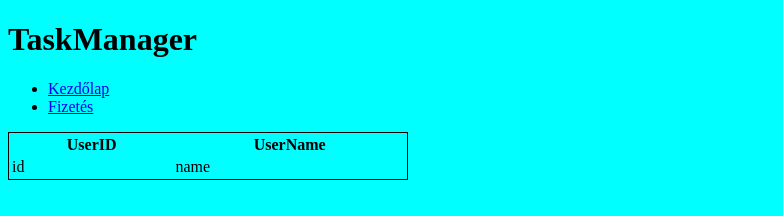
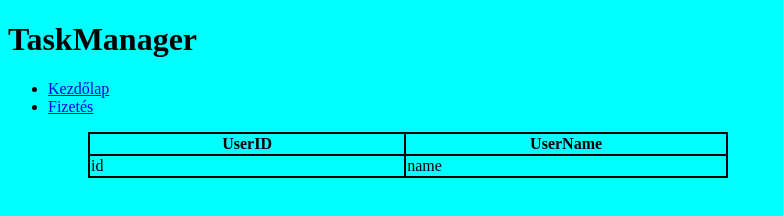
Before and after one commit to DrugKings/TaskManager_DrugKings, a plain HTML site: page index.html in a window 1280 px wide. Shown: the whole page, without its empty margins (0-783 px from the left). Drawn offline with Linux system fonts and the light colour scheme.

Commit message:
Stíluslapok User

```diff
--- a/user.css
+++ b/user.css
@@ -1,4 +1,15 @@
-table{
+table, th, td{
+    margin: auto;
     border: 1px solid black;
+    max-width: 80%;
+    border-spacing: 0cm;
+}
+th, td{
     width: 400px;
 }
+th {
+    text-align: center;
+}
+td {
+    text-align: left;
+}
```
